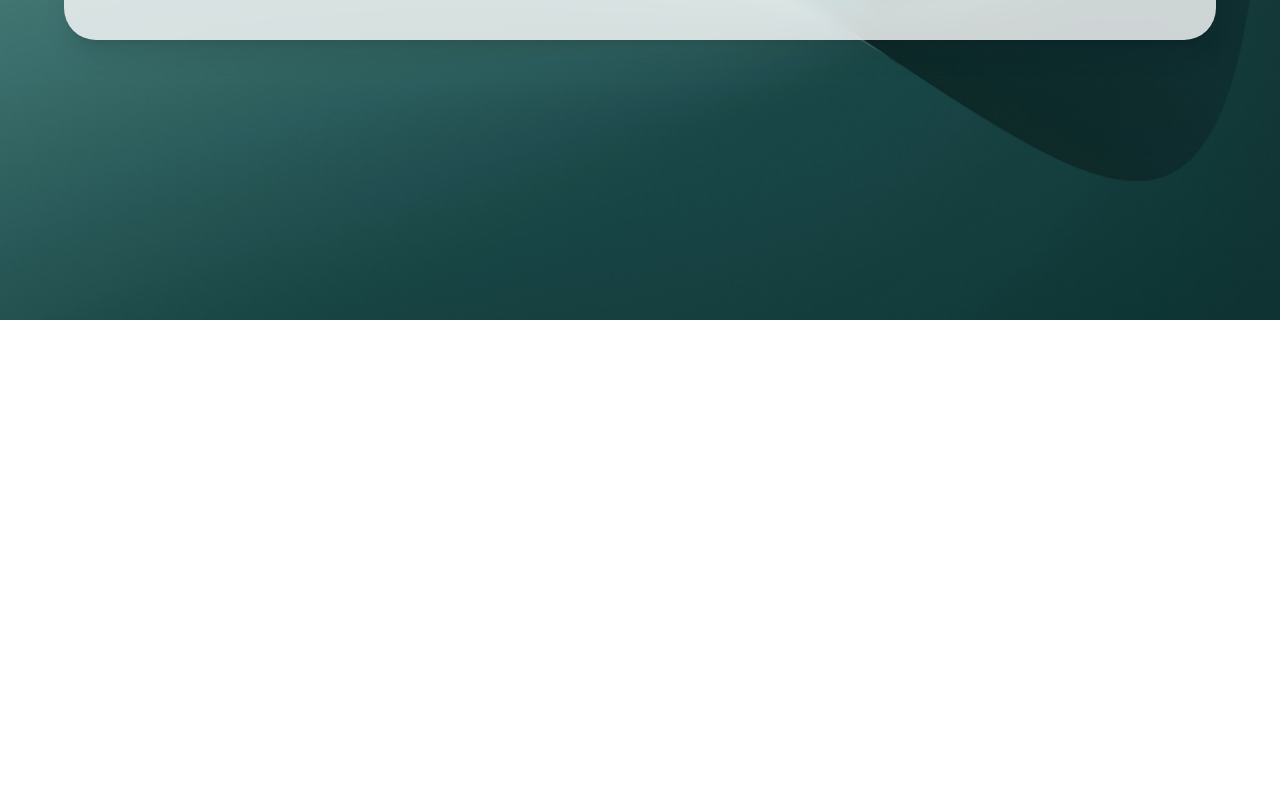
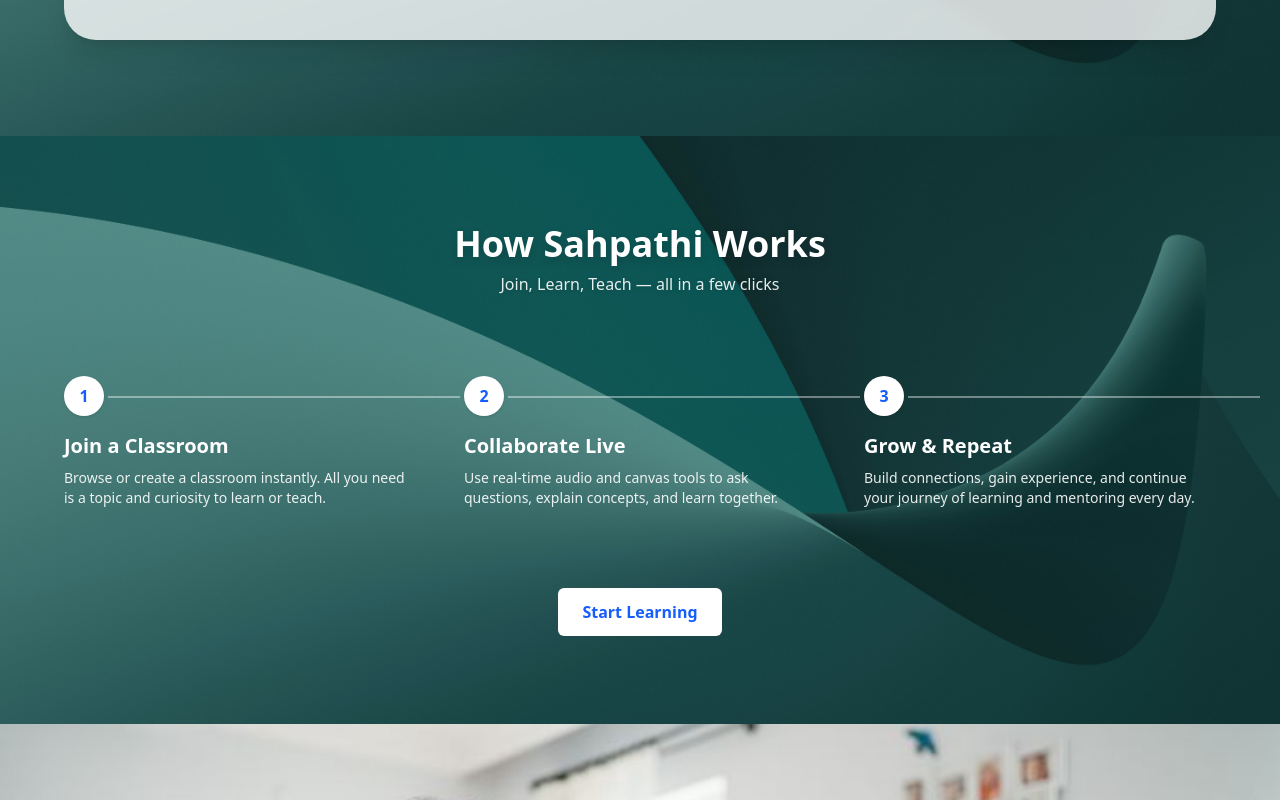
Before and after one commit to Vivek08v/Sahpathi, a React (Vite) app in the folder client/: page / in a window 1280 px wide. Shown: the part 1280-2080 px from the top of the page. Before the commit the page ends 1600 px from the top, so only its background shows below. Built offline with nearby package versions, Linux system fonts and the light colour scheme.

Commit message:
howItWorksPage Done

```diff
--- a/client/src/pages/Home.jsx
+++ b/client/src/pages/Home.jsx
@@ -49,7 +49,8 @@
         </div>
       </div>
 
-      <div className='h-screen bg-cover bg-center bg-amber-300'
+      {/* Feature Section */}
+      <div className='h-full pb-16 bg-cover bg-center bg-amber-300'
         style={{backgroundImage: `url(${featBg})`}}>
         {/* <div className="w-full h-full bg-white/80 backdrop-blur-sm flex flex-col items-center justify-center px-4"> */}
         <div className="max-w-6xl mx-auto -mt-8 sm:-mt-8 md:-mt-16 lg:-mt-24 mb-8 px-4 py-12 pb-18 bg-white/80 backdrop-blur-sm rounded-4xl shadow-xl flex flex-col items-center justify-center z-20 relative">
@@ -91,6 +92,64 @@
         </div>
 
       </div>
+
+      {/* How it Works */}
+      <div className="h-full bg-cover bg-center px-6 py-22 flex flex-col items-center text-white"
+        style={{ backgroundImage: `url(${featBg})` }}
+      >
+        {/* Heading */}
+        <h2 className="text-3xl md:text-4xl font-bold text-center mb-2 drop-shadow-lg">
+          How Sahpathi Works
+        </h2>
+        <p className="text-sm md:text-base text-center text-white/90 mb-12 drop-shadow-sm">
+          Join, Learn, Teach — all in a few clicks
+        </p>
+        {/* Steps */}
+        <div className="w-full max-w-6xl my-8 flex flex-col md:flex-row justify-between items-start gap-12">
+          {/* Step 1 */}
+          <div className="relative flex-1 text-center md:text-left">
+            <div className="w-10 h-10 rounded-full bg-white text-blue-600 font-bold flex items-center justify-center mx-auto md:mx-0 mb-4 shadow z-10 relative">
+              1
+            </div>
+            <div className="hidden md:block absolute top-5 left-1/8 w-full h-0.5 bg-white/40 -z-0"></div>
+            <h3 className="text-xl font-semibold mb-2">Join a Classroom</h3>
+            <p className="text-sm text-white/90">
+              Browse or create a classroom instantly. All you need is a topic and curiosity to learn or teach.
+            </p>
+          </div>
+          {/* Step 2 */}
+          <div className="relative flex-1 text-center md:text-left">
+            <div className="w-10 h-10 rounded-full bg-white text-blue-600 font-bold flex items-center justify-center mx-auto md:mx-0 mb-4 shadow z-10 relative">
+              2
+            </div>
+            <div className="hidden md:block absolute top-5 left-1/8 w-full h-0.5 bg-white/40 -z-0"></div>
+            <h3 className="text-xl font-semibold mb-2">Collaborate Live</h3>
+            <p className="text-sm text-white/90">
+              Use real-time audio and canvas tools to ask questions, explain concepts, and learn together.
+            </p>
+          </div>
+          {/* Step 3 */}
+          <div className="relative flex-1 text-center md:text-left">
+            <div className="w-10 h-10 rounded-full bg-white text-blue-600 font-bold flex items-center justify-center mx-auto md:mx-0 mb-4 shadow z-10 relative">
+              3
+            </div>
+            <div className="hidden md:block absolute top-5 left-1/8 w-full h-0.5 bg-white/40 -z-0"></div>
+            <h3 className="text-xl font-semibold mb-2">Grow & Repeat</h3>
+            <p className="text-sm text-white/90">
+              Build connections, gain experience, and continue your journey of learning and mentoring every day.
+            </p>
+          </div>
+        </div>
+        <button className="mt-12 bg-white text-blue-600 font-semibold px-6 py-3 rounded-md hover:bg-white/90 transition">
+          Start Learning
+        </button>
+      </div>
+
+      {/* Testimonials */}
+      <div className='h-screen bg-cover bg-center bg-amber-300'
+        style={{backgroundImage: `url(${faceImg})`}}>
+        {/* code here */}
+      </div>
     </div>
   );
 };
```
Also changed, not shown: client/src/notes.txt (added).
